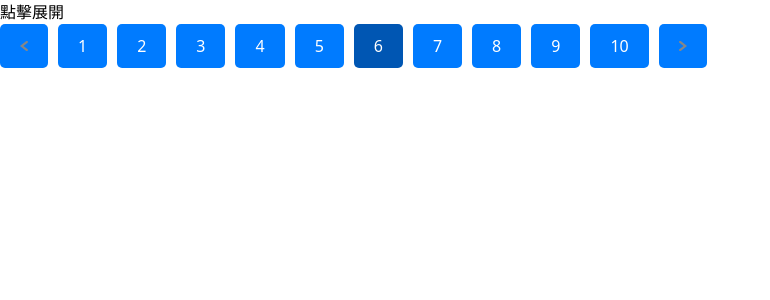
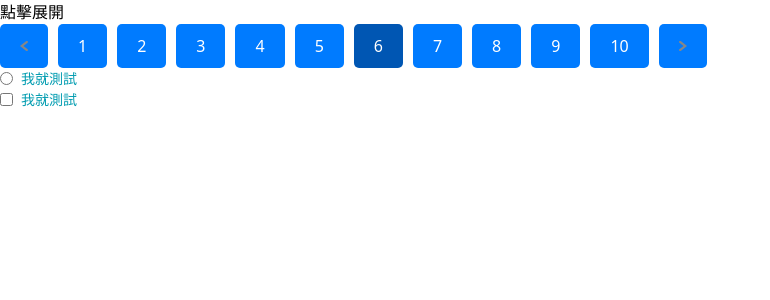
Before and after one commit to J4NLab/J4N-UI, a React (Vite) app: page / in a window 1280 px wide. Shown: the top 300 px of the page, without its empty margins (0-770 px from the left). Built offline with nearby package versions, Linux system fonts and the light colour scheme; the HTML template or start-up script is replaced by a standard one.

Commit message:
feat: add single radio & checkbox(#tailwind)

```diff
--- a/src/App.tsx
+++ b/src/App.tsx
@@ -5,6 +5,8 @@ import {
   Dialog, DialogTitle, DialogContent, DialogActions,
 } from './components/Dialog';
 import Pagination from './components/Pagination';
+import Radio from './components/Radio';
+import Checkbox from './components/Checkbox';
 
 function App() {
   const [isOpen, setIsOpen] = useState(false);
@@ -24,6 +26,8 @@ function App() {
 
       <button onClick={() => setIsOpen(true)}>點擊展開</button>
       <Pagination count={10} />
+      <Radio labelText='我就測試' value="female" />
+      <Checkbox labelText='我就測試' />
     </>
   );
 }
--- /dev/null
+++ b/src/components/Checkbox/index.tsx
@@ -0,0 +1,31 @@
+import React from 'react';
+
+import Typography from '../Typography';
+
+// radio color / text color
+// use "accent-color"
+
+type Props = {
+    color?: string;
+    labelText?: string;
+};
+
+const Checkbox = ({
+    color = "#019CB0",
+    labelText = "Label",
+}: Props) => (
+    <div className={`flex gap-[8px]`}>
+    <input
+        type="checkbox"
+        className={`accent-[${color}] cursor-pointer`}
+        id="labelText"
+    />
+    <label >
+        <Typography variant="h5" sprites="thin" color={color}>
+            {labelText}
+        </Typography>
+    </label>
+    </div>
+  );
+
+export default Checkbox;
--- /dev/null
+++ b/src/components/Radio/index.tsx
@@ -0,0 +1,29 @@
+import React from 'react';
+
+import Typography from '../Typography';
+
+// radio color / text color
+// use "accent-color"
+
+type Props = {
+    color?: string;
+    labelText?: string;
+    value: string;
+};
+
+const Radio = ({
+    color = "#019CB0",
+    labelText = "Label",
+    value
+}: Props) => (
+    <div className={`flex gap-[8px]`}>
+    <input type="radio" className={`accent-[${color}] cursor-pointer`} value={value} id={value} />
+    <label htmlFor={value} className="cursor-pointer">
+        <Typography variant="h5" sprites="thin" color={color}>
+            {labelText}
+        </Typography>
+    </label>
+    </div>
+  );
+
+export default Radio;
```
